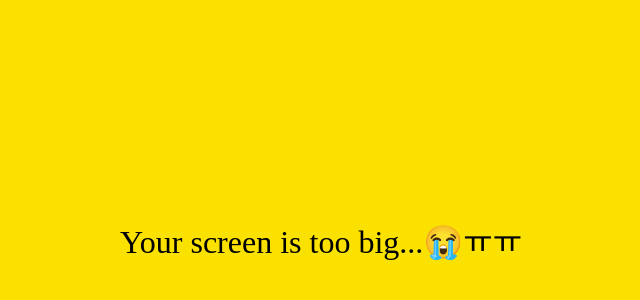
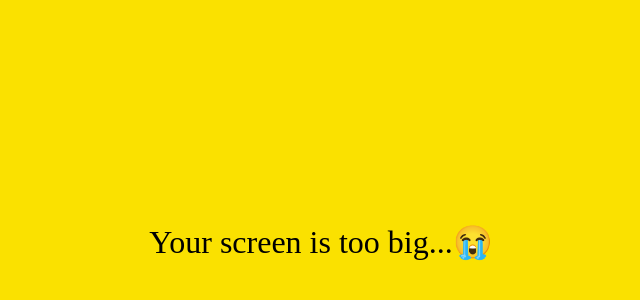
Before and after one commit to Daeyeong-hub/kokoa-clone-2021, a plain HTML site: page friends.html in a window 1280 px wide. Shown: the part 158-458 px from the top of the page, without its empty margins (319-959 px from the left). Drawn offline with Linux system fonts and the light colour scheme; files whose address does not match are found by name.

Commit message:
Updaate imozi

```diff
--- a/friends.html
+++ b/friends.html
@@ -113,7 +113,7 @@
     </div>
 
     <div id="no-mobile">
-      <span>Your screen is too big...😭ㅠㅠ</span>
+      <span>Your screen is too big...😭</span>
     </div>
 
     <script
```
